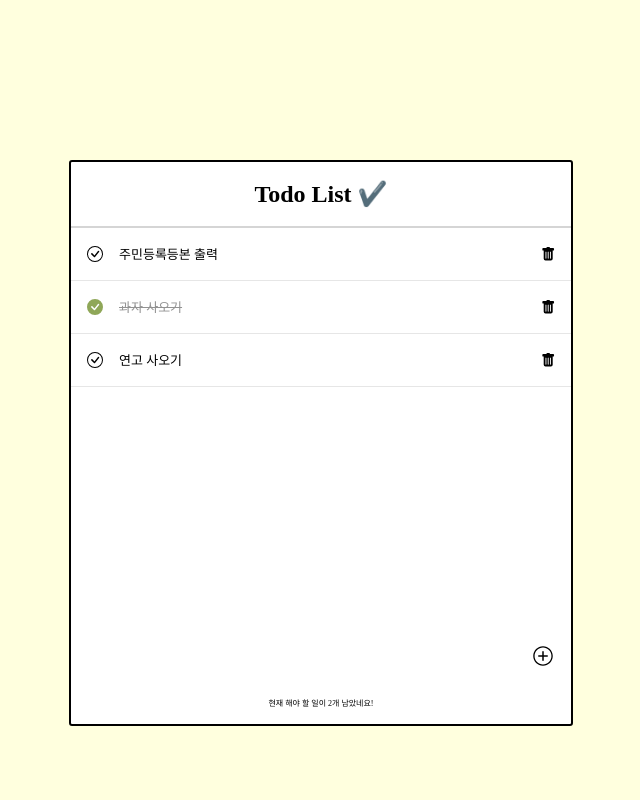
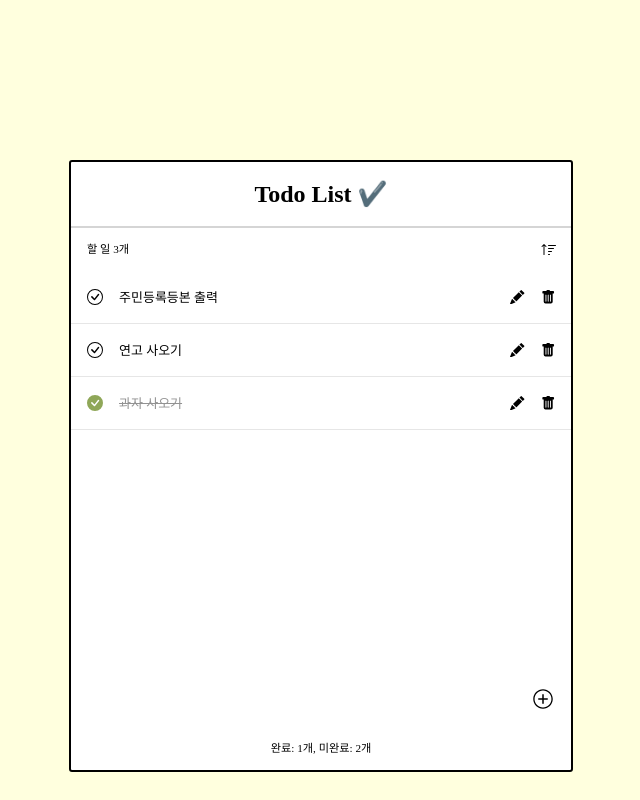
Before and after one commit to evejin9/Todo-Challenge, a React (Create React App) app: page / in a window 1280 px wide. Shown: the whole page, without its empty margins (319-959 px from the left). Built offline with nearby package versions, Linux system fonts and the light colour scheme.

Commit message:
23.06.12) todo-개선
- todo 오름차순 / 내림차순 정렬
- 핀 고정 시 상단으로 출력
- 완료된 일정 하단으로 출력
- 추가 버튼 누를 시 리스트로 돌아가기

```diff
--- a/src/App.js
+++ b/src/App.js
@@ -3,9 +3,11 @@ import reset from "styled-reset";
 import { useRef, useState } from "react";
 import { useCallback } from "react";
 import { IoIosAddCircleOutline, IoIosCloseCircle  } from "react-icons/io";
+import { BiSortDown, BiSortUp } from "react-icons/";
 
 import TodoTemplate from "./component/page/TodoTemplate";
 import TodoList from "./component/list/TodoList";
+import { BsSortDown, BsSortUp } from "react-icons/bs";
 
 
 // 스타일
@@ -17,15 +19,15 @@ const GlobalStyle = createGlobalStyle`
   }
 `;
 
-const AddButton = styled.div`
-  padding: 1rem;
+const SortButton = styled.div`
+  padding: 10px 14px 10px;
   cursor: pointer;
   display: flex;
   justify-content: flex-end;
   align-items: center;
 
   svg {
-    font-size: 1.5rem;
+    font-size: 1rem;
     color: ${props => props.checked && '#7d9c36'};
   };
 
@@ -34,13 +36,35 @@ const AddButton = styled.div`
   }
 `;
 
+const AddButton = styled.div`
+  padding: 1rem;
+  display: flex;
+  justify-content: flex-end;
+  align-items: center;
+
+  svg {
+    font-size: 1.5rem;
+    color: ${props => props.checked && '#7d9c36'};
+    cursor: pointer;
+
+    &:hover {
+      color: #628315;
+    }
+  };
+`;
+
 const Text = styled.div`
   padding: 1rem;
-  font-size: 0.5rem;
+  font-size: 0.7rem;
   display: flex;
   justify-content: center;
   align-items: center;
 `;
+
+const Header = styled.div`
+  display: flex;
+  justify-content: space-between;
+`
 
 // todo 배열
 const todoListArray = [
@@ -68,10 +92,17 @@ const todoListArray = [
 function App() {
   const [todos, setTodos] = useState(todoListArray);
   const [showModal, setShowModal] = useState(false);
+  const [handleSortButton, setHandleSortButton] = useState(false);
 
   const handleToggle = useCallback((id) => {
     setTodos(todos => todos.map((todo) =>
       todo.id === id ? { ...todo, checked: !todo.checked } : todo
+    ))
+  }, []);
+
+  const handlePin = useCallback((id) => {
+    setTodos(todos => todos.map((todo) =>
+      todo.id === id ? { ...todo, pin: !todo.pin } : todo
     ))
   }, []);
 
@@ -80,6 +111,7 @@ function App() {
   }, []);
 
   const doingArray = todos.filter((todo) => todo.checked === false);
+  const doneArray = todos.filter((todo) => todo.checked === true);
 
   const nextId = useRef(todos.length);
 
@@ -101,14 +133,33 @@ function App() {
     <>
       <GlobalStyle />
       <TodoTemplate>
-        <TodoList todos={todos} onToggle={handleToggle} onRemove={handleRemove} showModal={showModal} onTodoInput={handleTodoInput}  />
+        <Header>
+          <Text>할 일 {todos.length}개</Text>
+          <SortButton onClick={() => {
+            setHandleSortButton(!handleSortButton);
+            if (handleSortButton){
+              setTodos(todos.sort((a, b) => {
+                if (a.text > b.text) return -1;
+                return 0;
+              }))
+            } else {
+              setTodos(todos.sort((a, b) => {
+                if (a.text < b.text) return -1;
+                return 0;
+              }))
+            }
+          }}>
+            {handleSortButton ? <BsSortDown /> : <BsSortUp />}
+          </SortButton>
+        </Header>
+        <TodoList todos={todos} onToggle={handleToggle} onRemove={handleRemove} showModal={showModal} setShowModal={setShowModal} onTodoInput={handleTodoInput} handlePin={handlePin}  />
         {/* 추가 버튼 */}
         <AddButton onClick={() => {
           setShowModal(!showModal);
         }}>
           {showModal ? <IoIosCloseCircle /> : <IoIosAddCircleOutline />}
         </AddButton>
-        <Text>현재 해야 할 일이 {doingArray.length}개 남았네요!</Text>
+        <Text> 완료: {doneArray.length}개, 미완료: {doingArray.length}개</Text>
       </TodoTemplate>
     </>
   );
--- a/src/component/list/TodoAddModal.jsx
+++ b/src/component/list/TodoAddModal.jsx
@@ -18,8 +18,22 @@ const TodoAddInput = styled.input`
   border-radius: 8px;
   `;
 
+// const DateInput = styled.div`
+//   width: 100%;
+//   display: flex;
+//   justify-content: flex-start;
+
+//   .Date {
+//     color: #a5a1a1;
+//     margin: 1rem;
+//     padding: 5px;
+//     border: 1px solid #d5d5d5;
+//     border-radius: 8px;
+//   }
+// `
+
 function TodoAddModal(props) {
-  const { onTodoInput } = props;
+  const { onTodoInput, setShowModal } = props;
   const [todoAddInput, setTodoAddInput] = useState('');
 
   const handleTodoInput = (e) => {
@@ -29,6 +43,7 @@ function TodoAddModal(props) {
   const handleSubmit = (e) => {
     onTodoInput(todoAddInput);
     setTodoAddInput('');
+    setShowModal(false);
 
     e.preventDefault();
   }
@@ -40,6 +55,13 @@ function TodoAddModal(props) {
         placeholder='할 일을 적어주세요'
         value={todoAddInput}
         onChange={handleTodoInput}/>
+
+      {/* <DateInput>
+        <label>
+          <input type="date" className='Date' />
+        </label>
+      </DateInput> */}
+
       <Button title='추가'
         onClick={() => onTodoInput}
         disabled={todoAddInput === '' ? true : false}
--- a/src/component/list/TodoList.jsx
+++ b/src/component/list/TodoList.jsx
@@ -9,17 +9,37 @@ const TodoListWrapper = styled.div`
 `;
 
 function TodoList(props) {
-  const { todos, onToggle, onRemove, showModal, onTodoInput } = props;
+  const { todos, onToggle, onRemove, showModal, setShowModal, onTodoInput, handlePin } = props;
 
   return (
     <TodoListWrapper>
       {showModal
-        ? (<TodoAddModal onTodoInput={onTodoInput} />)
-        : (todos.map((todo) => {
-          return (
-            <TodoListItem key={todo.id} todo={todo} onToggle={onToggle} onRemove={onRemove} />
+        ? (<TodoAddModal onTodoInput={onTodoInput} setShowModal={setShowModal} />)
+        : (
+          <>
+            <div>
+              {todos.filter((todo => todo.pin === true && todo.checked === false)).map((todo) => {
+                return (
+                  <TodoListItem key={todo.id} todo={todo} onToggle={onToggle} onRemove={onRemove} handlePin={handlePin} />
+                )
+              })}
+            </div>
+            <div>
+              {todos.filter((todo => todo.pin === false && todo.checked === false)).map((todo) => {
+                return (
+                <TodoListItem key={todo.id} todo={todo} onToggle={onToggle} onRemove={onRemove} handlePin={handlePin} />
+                )
+              })}
+            </div>
+            <div>
+              {todos.filter((todo => todo.checked === true)).map((todo) => {
+                return (
+                <TodoListItem key={todo.id} todo={todo} onToggle={onToggle} onRemove={onRemove} handlePin={handlePin} />
+                )
+              })}
+            </div>
+          </>
           )
-        }))
       }
     </TodoListWrapper>
   );
--- a/src/component/list/TodoListItem.jsx
+++ b/src/component/list/TodoListItem.jsx
@@ -1,6 +1,6 @@
 import React, { useState } from 'react';
 import styled from "styled-components";
-import { BsCheckCircleFill, BsCheckCircle, BsFillTrashFill, BsPinAngleFill, BsPinAngle   } from "react-icons/bs";
+import { BsCheckCircleFill, BsCheckCircle, BsFillTrashFill, BsPinAngleFill, BsPinAngle, BsFillPencilFill } from "react-icons/bs";
 
 const Wrapper = styled.div`
   padding: 1rem;
@@ -61,6 +61,21 @@ const PinBox = styled.div`
   }
 `;
 
+const EditBox = styled.div`
+  padding: 1rem;
+  cursor: pointer;
+  display: flex;
+  align-items: center;
+
+  svg {
+    font-size: 0.9rem;
+  }
+
+  &:hover {
+    color: #8fa758;
+  }
+`
+
 const Text = styled.div`
   color: ${props => props.checked ? '#929292' : '#000'};
   text-decoration: ${props => props.checked ? 'line-through' : 'none'};
@@ -68,12 +83,11 @@ const Text = styled.div`
   padding: 0.5rem;
   margin-left: 0.5rem;
   flex: 1;
+  cursor: pointer;
 `;
 
 function TodoListItem(props) {
-  const { todo, onToggle, onRemove } = props;
-  const [pin, setPin] = useState(false);
-
+  const { todo, onToggle, onRemove, handlePin } = props;
 
   return (
     <Wrapper>
@@ -83,12 +97,13 @@ function TodoListItem(props) {
         >
           {todo.checked ? <BsCheckCircleFill /> : <BsCheckCircle />}
         </CheckBox>
-        <Text checked={todo.checked}>{todo.text}</Text>
-        <PinBox pin={pin}
-          onClick={() => setPin(!pin)}
+        <Text checked={todo.checked}> {todo.text}</Text>
+        <PinBox pin={todo.pin}
+          onClick={() => { handlePin(todo.id) }}
         >
-          {pin ? <BsPinAngleFill /> : <BsPinAngle />}
+          {todo.pin ? <BsPinAngleFill /> : <BsPinAngle />}
         </PinBox>
+        <EditBox><BsFillPencilFill/></EditBox>
         <DeleteBox onClick={() => {onRemove(todo.id)}}><BsFillTrashFill /></DeleteBox>
       </TodoList>
     </Wrapper>
```
Also changed, not shown: 1 other file (tests, documents, lock files or other folders).
